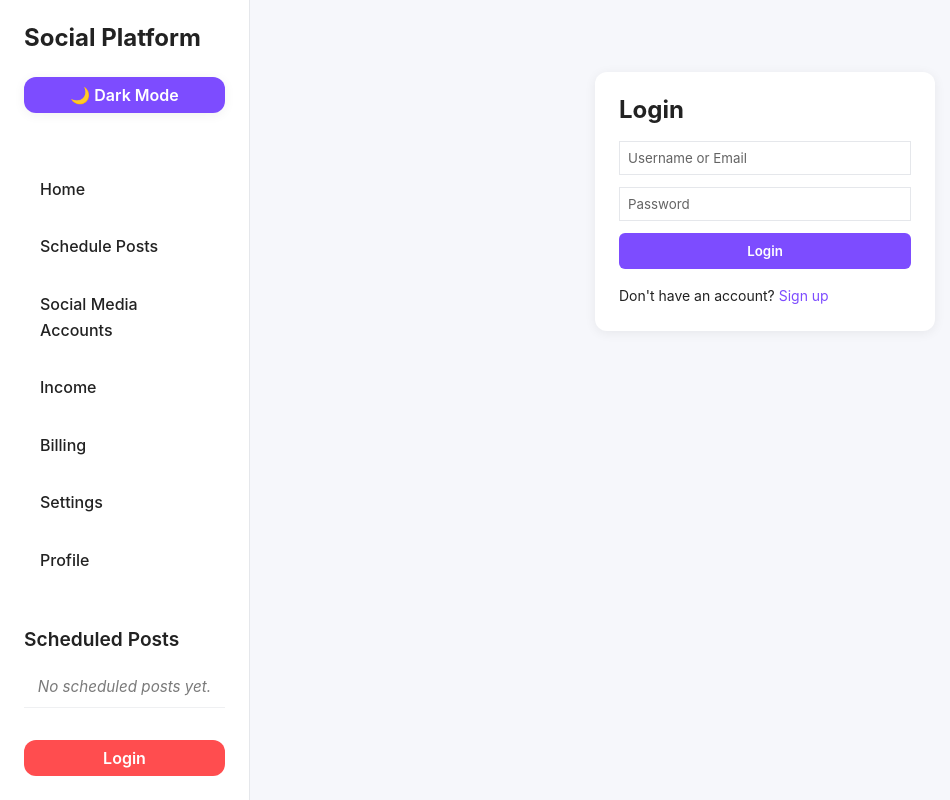
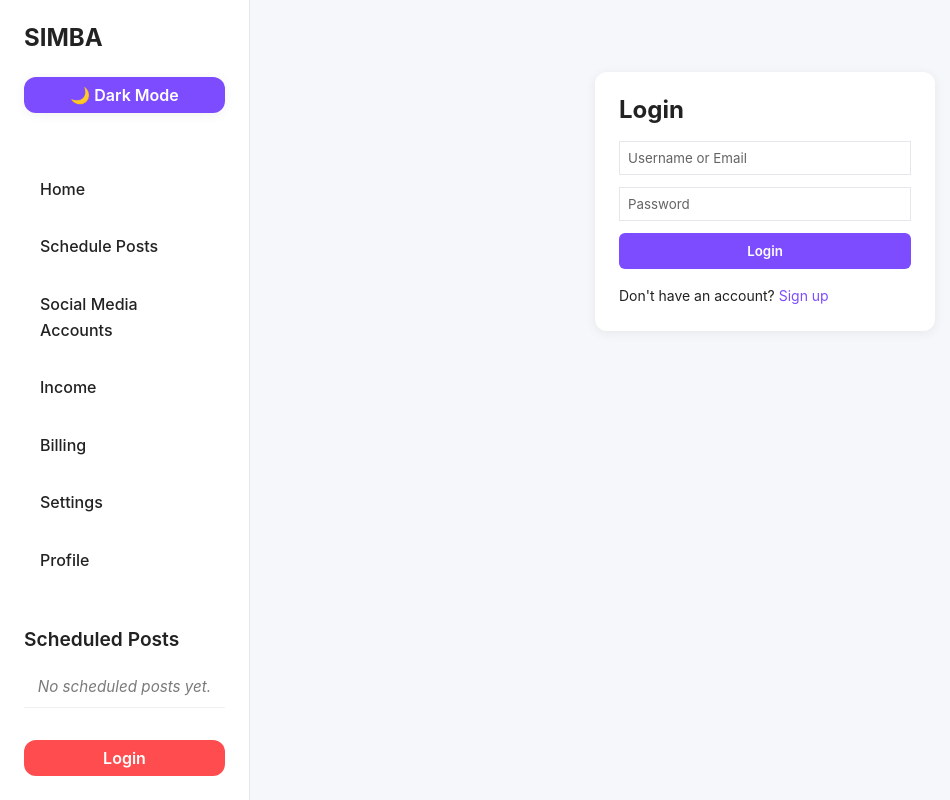
Before and after one commit to kunalbavdhane9922/Sankap_101_Hackathon, a React (Vite) app: page /login in a window 1280 px wide. Shown: the whole page, without its empty margins (0-950 px from the left). Built offline with nearby package versions, Linux system fonts and the light colour scheme.

Commit message:
Automated commit

```diff
--- a/src/components/Slidebar.jsx
+++ b/src/components/Slidebar.jsx
@@ -124,7 +124,7 @@ function Sidebar() {
 
   return (
     <div className="sidebar">
-      <h1 className="sidebar-title">Social Platform</h1>
+      <h1 className="sidebar-title">SIMBA</h1>
       <button onClick={toggleDarkMode} className="dark-toggle">
         {darkMode ? '☀️ Light Mode' : '🌙 Dark Mode'}
       </button>
```
